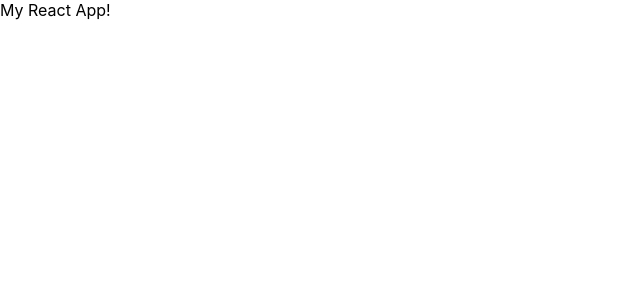
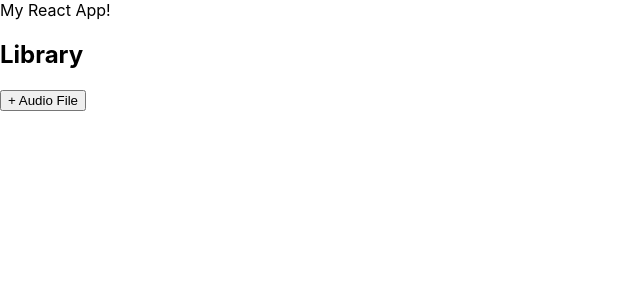
Before and after one commit to lkcina/qsound, a React (Create React App) app: page / in a window 1280 px wide. Shown: the top 300 px of the page, without its empty margins (0-640 px from the left). Built offline with nearby package versions, Linux system fonts and the light colour scheme.

Commit message:
Start app and library components

```diff
--- a/src/App.js
+++ b/src/App.js
@@ -1,6 +1,5 @@
 import './App.css';
 import React from 'react';
-import ReactDOM from 'react-dom/client';
 
 class App extends React.Component {
   constructor(props) {
@@ -9,16 +8,43 @@ class App extends React.Component {
       library: [],
       events: []
     };
+
+    this.editLibrary = this.editLibrary.bind(this);
+  }
+
+  editLibrary(array) {
+    this.setState({library: array});
   }
 
   render() {
     return (
       <div id="app">
         My React App!
+        <Library library={this.state.library}/>
       </div>
     );
   }
-
 };
 
+class Library extends React.Component {
+  constructor(props) {
+    super(props);
+    this.addAudioFile = this.addAudioFile.bind(this);
+  }
+
+  addAudioFile() {
+  }
+
+  render() {
+    return (
+      <div id="library">
+        <h2>Library</h2>
+        <div class="toolbar">
+          <button >+ Audio File</button>
+        </div>
+      </div>
+    );
+  }
+}
+
 export default App;
```
